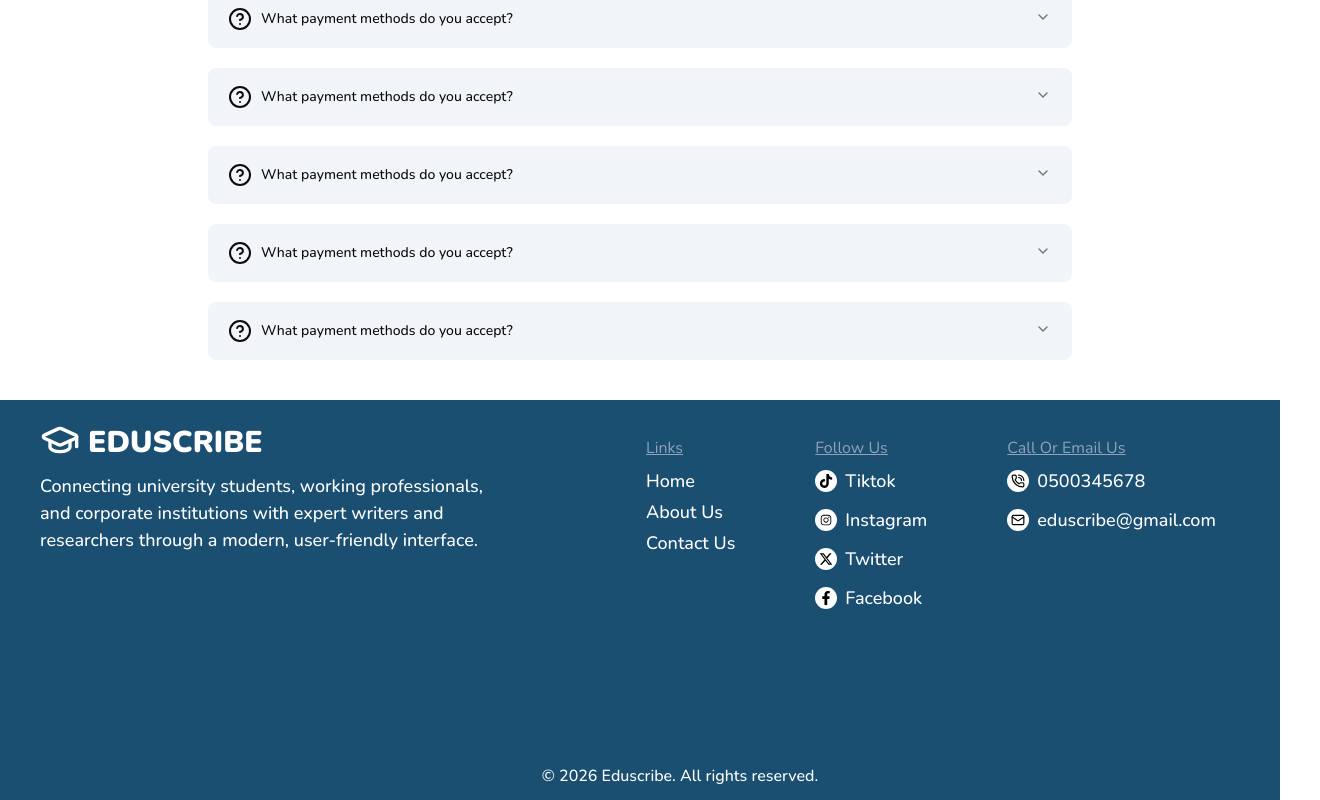
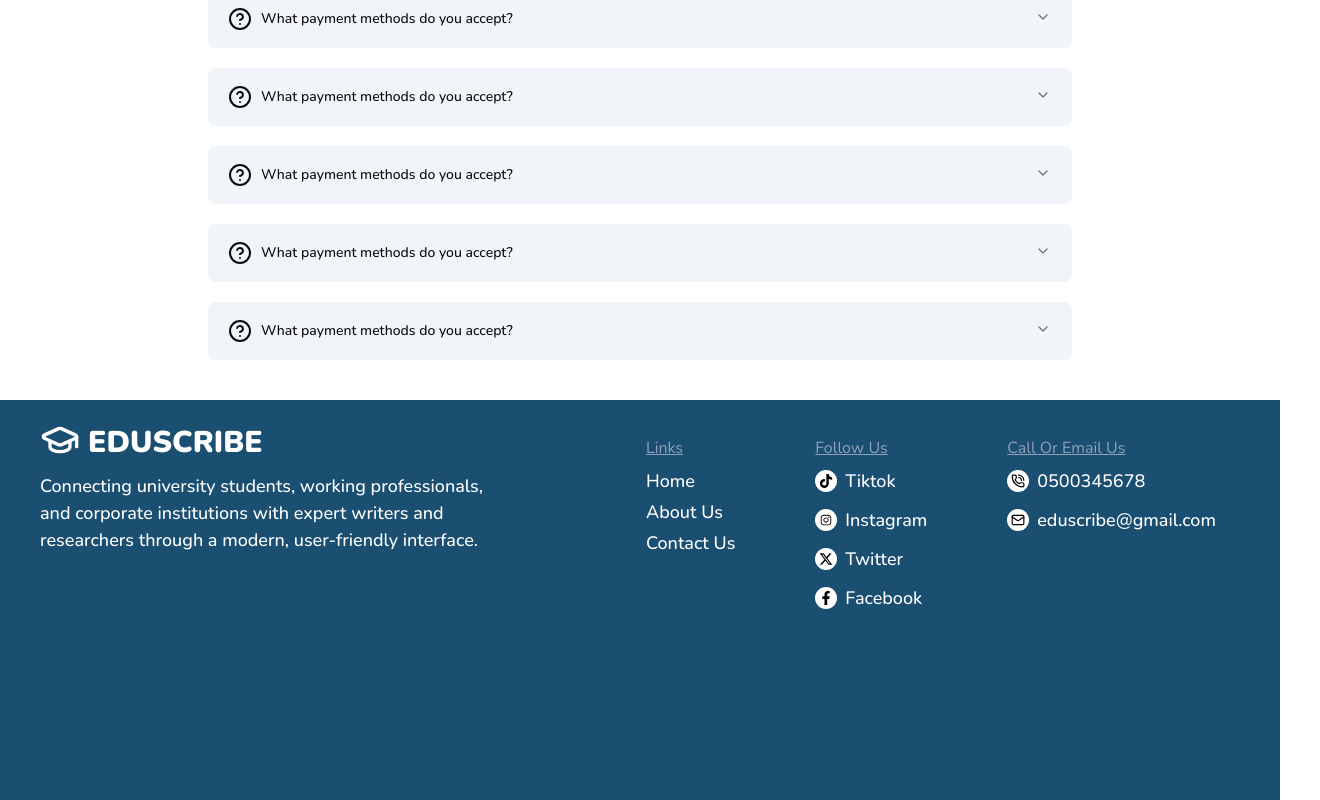
Before and after one commit to StephenTetteh-Nirvana/Eduscribe, a Next.js app: page / in a window 1280 px wide. Shown: the part 3115-3915 px from the top of the page, 1320 px wide, since content can reach past the window. Built offline with nearby package versions, Linux system fonts and the light colour scheme.

Commit message:
made footer background a linear gradient

```diff
--- a/components/layout/Footer.tsx
+++ b/components/layout/Footer.tsx
@@ -13,7 +13,7 @@ const Footer = () => {
             <div className="flex flex-col gap-2 md:flex-1">
                 <div className="flex gap-2">
                   <GraduationCap color="white" size={40}/>
-                  <h1 className="text-[30px] md:text-[18px] lg:text-[30px] font-[900] text-center">EDUSCRIBE</h1>
+                  <h1 className="text-[30px] font-[900] text-center">EDUSCRIBE</h1>
                 </div>
               <p
                 className="text-[14px] md:text-[16px] lg:text-[18px] font-[500] md:w-[80%]"
@@ -90,7 +90,7 @@ const Footer = () => {
             </div>
 
             {/* Bottom Copyright Info  */}
-            <p className="absolute bottom-3 w-full mt-5 text-center text-[12px] md:text-[14px] lg:text-[16px] font-[500]">© 2026 Eduscribe. All rights reserved.</p>
+            {/* <p className="absolute bottom-3 w-full mt-5 text-center text-[12px] md:text-[14px] lg:text-[16px] font-[500]">© 2026 Eduscribe. All rights reserved.</p> */}
         </div>
     )
 }
```
